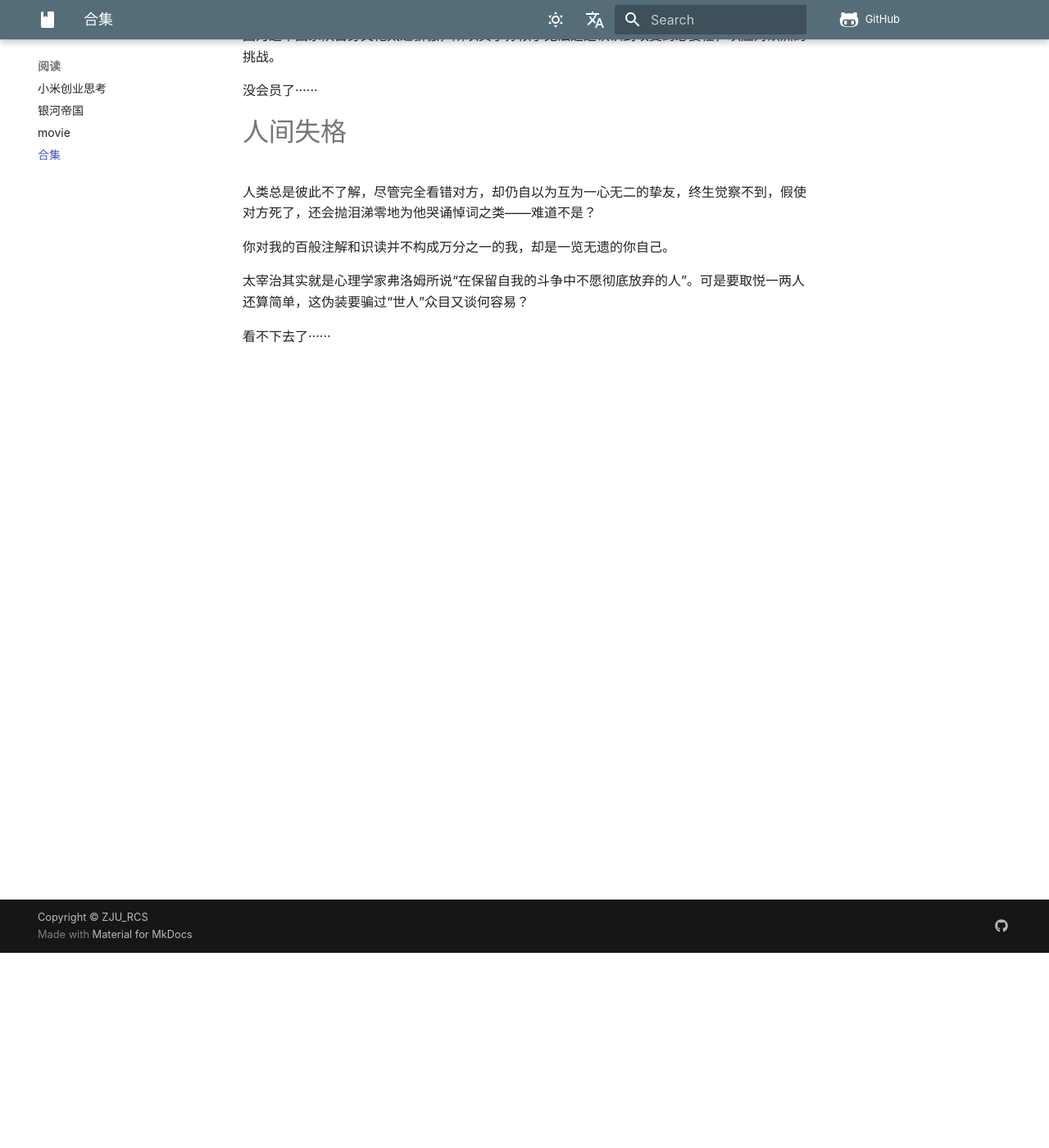
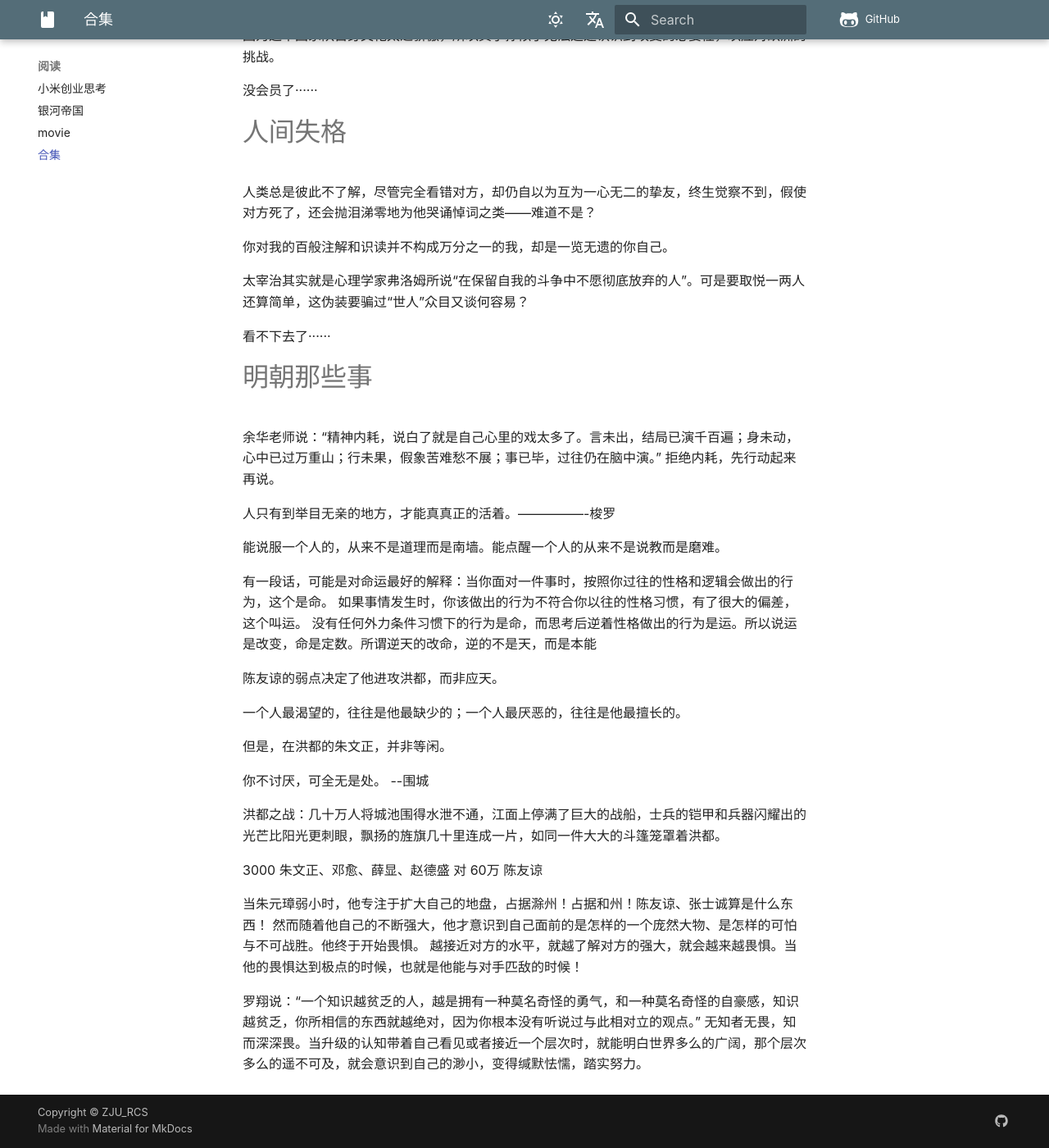
Before and after one commit to zjuer-dm/Notebook, an MkDocs documentation site: the page built from docs/reading/合集.md, in a window 1280 px wide and 1400 px high, scrolled down 238 px. Shown: the whole window at 82% size. Built offline with MkDocs 1.6.1 and Material for MkDocs 9.7.7, drawn with Linux system fonts in a browser that asks for light colours; nearby versions of some CDN libraries; some web fonts are replaced; comment, search, counter and statistics services are not loaded.

Commit message:
2024.11.9

```diff
--- a/docs/reading/合集.md
+++ b/docs/reading/合集.md
@@ -14,3 +14,34 @@
 太宰治其实就是心理学家弗洛姆所说“在保留自我的斗争中不愿彻底放弃的人”。可是要取悦一两人还算简单，这伪装要骗过“世人”众目又谈何容易？
 
 看不下去了······
+
+# 明朝那些事
+余华老师说：“精神内耗，说白了就是自己心里的戏太多了。言未出，结局已演千百遍；身未动，心中已过万重山；行未果，假象苦难愁不展；事已毕，过往仍在脑中演。”
+拒绝内耗，先行动起来再说。
+
+人只有到举目无亲的地方，才能真真正的活着。—————-梭罗
+
+能说服一个人的，从来不是道理而是南墙。能点醒一个人的从来不是说教而是磨难。
+
+有一段话，可能是对命运最好的解释：当你面对一件事时，按照你过往的性格和逻辑会做出的行为，这个是命。
+如果事情发生时，你该做出的行为不符合你以往的性格习惯，有了很大的偏差，这个叫运。
+没有任何外力条件习惯下的行为是命，而思考后逆着性格做出的行为是运。所以说运是改变，命是定数。所谓逆天的改命，逆的不是天，而是本能
+
+陈友谅的弱点决定了他进攻洪都，而非应天。
+
+一个人最渴望的，往往是他最缺少的；一个人最厌恶的，往往是他最擅长的。
+
+但是，在洪都的朱文正，并非等闲。
+
+你不讨厌，可全无是处。  --围城
+
+洪都之战：几十万人将城池围得水泄不通，江面上停满了巨大的战船，士兵的铠甲和兵器闪耀出的光芒比阳光更刺眼，飘扬的旌旗几十里连成一片，如同一件大大的斗篷笼罩着洪都。
+
+3000 朱文正、邓愈、薛显、赵德盛 对 60万  陈友谅
+
+当朱元璋弱小时，他专注于扩大自己的地盘，占据滁州！占据和州！陈友谅、张士诚算是什么东西！
+然而随着他自己的不断强大，他才意识到自己面前的是怎样的一个庞然大物、是怎样的可怕与不可战胜。他终于开始畏惧。
+越接近对方的水平，就越了解对方的强大，就会越来越畏惧。当他的畏惧达到极点的时候，也就是他能与对手匹敌的时候！
+
+罗翔说：“一个知识越贫乏的人，越是拥有一种莫名奇怪的勇气，和一种莫名奇怪的自豪感，知识越贫乏，你所相信的东西就越绝对，因为你根本没有听说过与此相对立的观点。”
+无知者无畏，知而深深畏。当升级的认知带着自己看见或者接近一个层次时，就能明白世界多么的广阔，那个层次多么的遥不可及，就会意识到自己的渺小，变得缄默怯懦，踏实努力。
```
Also changed, not shown: 2 other files.
